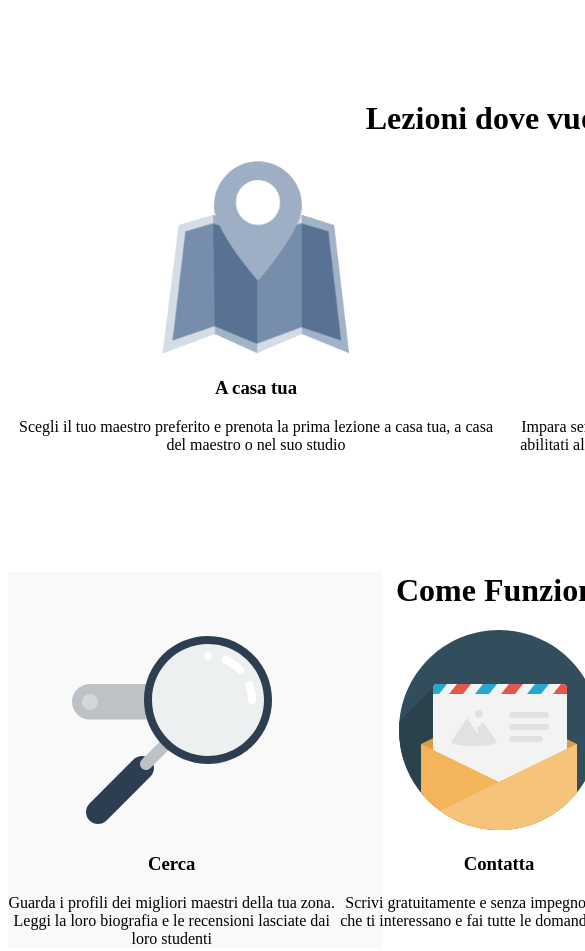
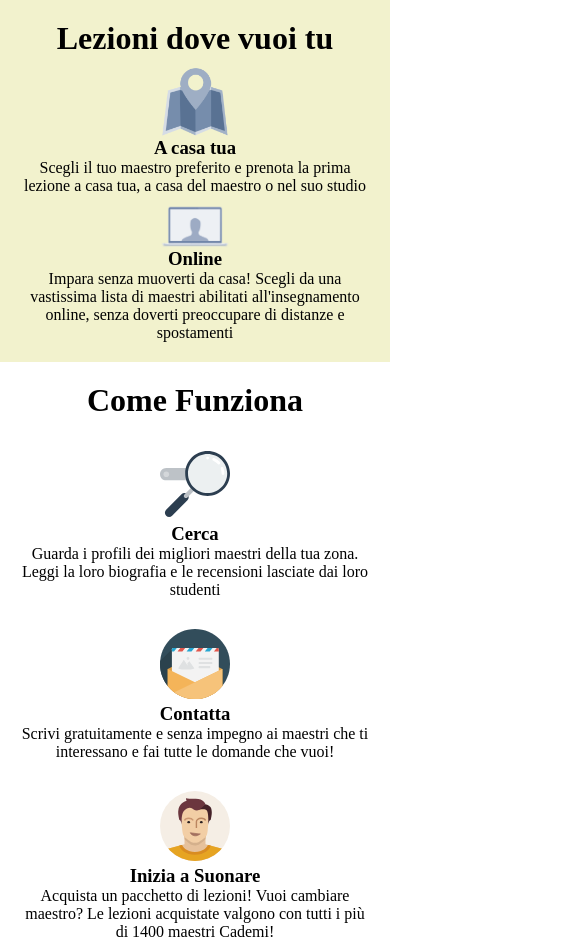
Before and after one commit to Scova89/html-css-resp-wannabe, a plain HTML site: page index.html in a window 390 px wide. Shown: the top 951 px of the page, 585 px wide, since content can reach past the window. Drawn offline with Linux system fonts and the light colour scheme; files that its build step writes are made by us from their sources.

Commit message:
mediaquery dispositivo mobile piccolo

```diff
--- a/css/style.css
+++ b/css/style.css
@@ -23,6 +23,8 @@
     text-align: center;
   }
 
+
+
   /* BLOCCO STEPS */
   #steps .row>.left,
   #steps .row>.central,
@@ -34,6 +36,9 @@
   #steps {
     text-align: center;
   }
+
+
+
 
   /* BLOCCO PERCHE */
   #why {
@@ -54,6 +59,12 @@
   }
 
   /* COMMON */
+  *{
+      margin: 0;
+      padding: 0;
+      box-sizing: border-box;
+  }
+
   .row::after {
     content: '';
     display: table;
@@ -64,10 +75,58 @@
     background-color: #f9f9f9;
   }
 
+
   img {
     height: 200px;
   }
 
+
   .clear {
     clear: both;
   }
+
+
+
+
+/* MEDIAQUERY */
+
+@media screen and (max-width: 480px){
+    #lezioni .row>.left,
+    #lezioni .row>.right {
+        float: none;
+        width: 100%;
+        display: block;
+        margin: 0 auto;
+        margin-top: 10px;
+  }
+
+  #steps .row>.left,
+    #steps .row>.central,
+    #steps .row>.right {
+        float: none;
+        width: 100%;
+        display: block;
+        margin: 0 auto;
+        margin-top: 30px;
+  }
+
+  .container {
+        background-color: rgb(242 242 205);
+        width: 100%;
+        padding: 20px;
+    }
+
+   .container.grey {
+        background-color: white;
+    }
+
+   img {
+      width: 20%;
+      height: auto;
+      }
+
+   .row{
+       width: 100%;
+        margin: 0 auto;
+      }
+}
--- a/index.html
+++ b/index.html
@@ -3,8 +3,8 @@
   <head>
     <meta charset="utf-8">
     <meta name="viewport" content="width=device-width, initial-scale=1.0">
-    <link rel="stylesheet" href="style.css">
-    <title>Boolean aCademy</title>
+    <link rel="stylesheet" href="css/style.css">
+    <title>Responsive Wannabe</title>
   </head>
   <body>
     <div id="lezioni" class="container">
```
